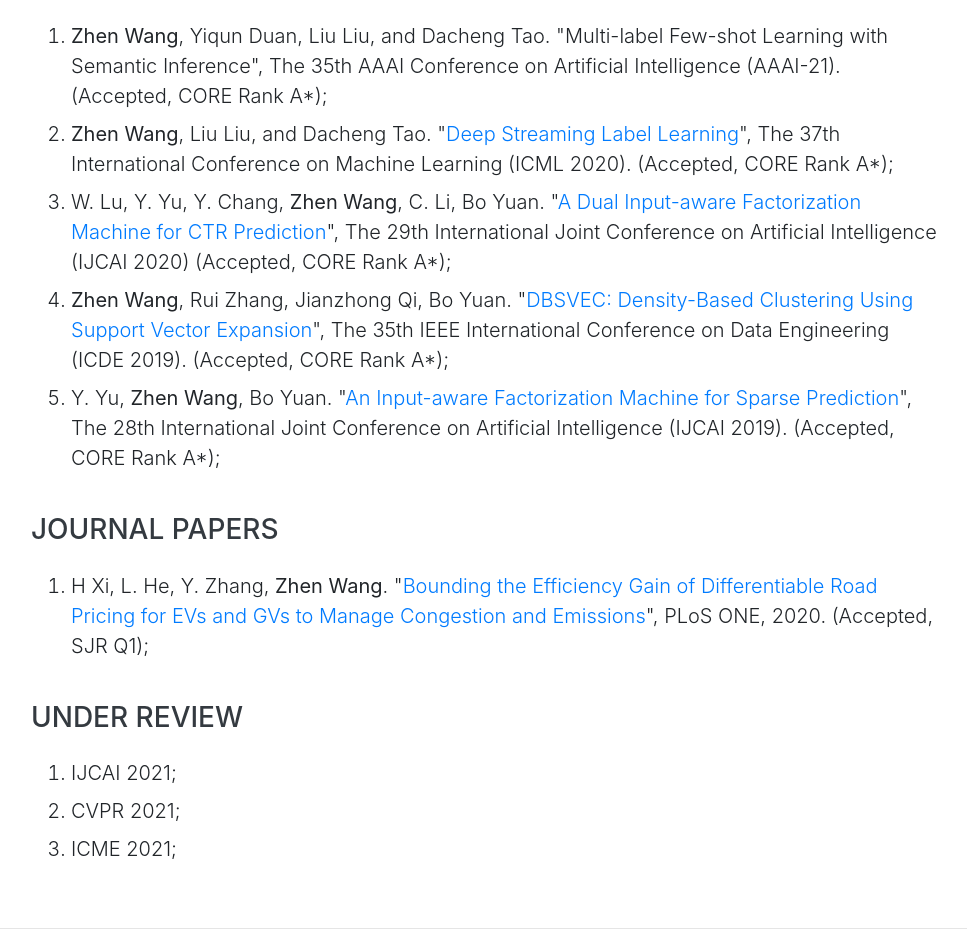
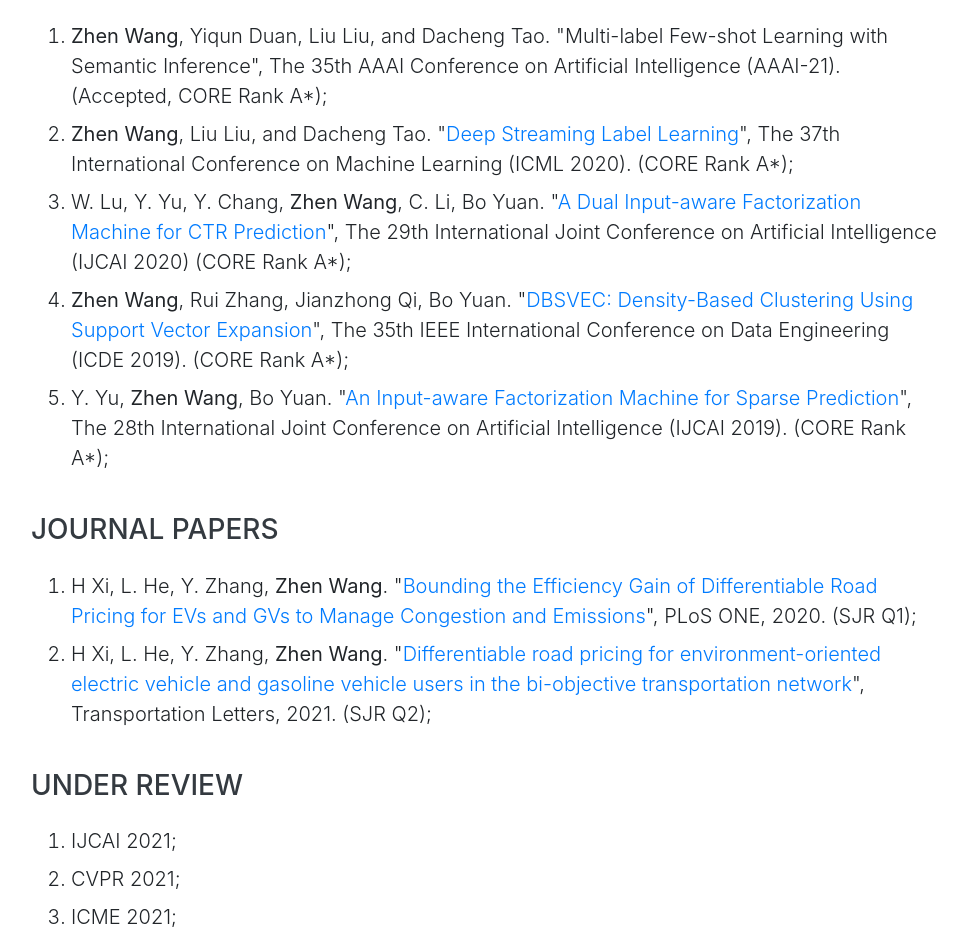
Before and after one commit to talent-pdf/Zhen-Zohn-WANG.github.io, a website with bundled scripts: page index.html in a window 1280 px wide. Shown: the part 972-1901 px from the top of the page, without its empty margins (289-1256 px from the left). Built offline with nearby package versions, Linux system fonts and the light colour scheme; a web font is replaced by a local one.

Commit message:
Update index.html

```diff
--- a/index.html
+++ b/index.html
@@ -102,15 +102,16 @@
         <ol>
 
           <li class="lead mb-2"> <b>Zhen Wang</b>, Yiqun Duan, Liu Liu, and Dacheng Tao. "Multi-label Few-shot Learning with Semantic Inference</a>", The 35th AAAI Conference on Artificial Intelligence (AAAI-21). (Accepted, CORE Rank A*);</li>
-          <li class="lead mb-2"> <b>Zhen Wang</b>, Liu Liu, and Dacheng Tao. "<a href=https://proceedings.icml.cc/static/paper_files/icml/2020/230-Paper.pdf>Deep Streaming Label Learning</a>", The 37th International Conference on Machine Learning (ICML 2020). (Accepted, CORE Rank A*);</li>
-          <li class="lead mb-2"> W. Lu, Y. Yu, Y. Chang, <b>Zhen Wang</b>, C. Li, Bo Yuan. "<a href=https://www.ijcai.org/Proceedings/2020/0434.pdf>A Dual Input-aware Factorization Machine for CTR Prediction</a>", The 29th International Joint Conference on Artificial Intelligence (IJCAI 2020) (Accepted, CORE Rank A*);</li>
-          <li class="lead mb-2"> <b>Zhen Wang</b>, Rui Zhang, Jianzhong Qi, Bo Yuan. "<a href=https://ieeexplore.ieee.org/document/8731606>DBSVEC: Density-Based Clustering Using Support Vector Expansion</a>", The 35th IEEE International Conference on Data Engineering (ICDE 2019). (Accepted, CORE Rank A*);</li>
-          <li class="lead mb-2"> Y. Yu, <b>Zhen Wang</b>, Bo Yuan. "<a href=https://www.ijcai.org/Proceedings/2019/0203.pdf>An Input-aware Factorization Machine for Sparse Prediction</a>", The 28th International Joint Conference on Artificial Intelligence (IJCAI 2019). (Accepted, CORE Rank A*);</li>
+          <li class="lead mb-2"> <b>Zhen Wang</b>, Liu Liu, and Dacheng Tao. "<a href=https://proceedings.icml.cc/static/paper_files/icml/2020/230-Paper.pdf>Deep Streaming Label Learning</a>", The 37th International Conference on Machine Learning (ICML 2020). (CORE Rank A*);</li>
+          <li class="lead mb-2"> W. Lu, Y. Yu, Y. Chang, <b>Zhen Wang</b>, C. Li, Bo Yuan. "<a href=https://www.ijcai.org/Proceedings/2020/0434.pdf>A Dual Input-aware Factorization Machine for CTR Prediction</a>", The 29th International Joint Conference on Artificial Intelligence (IJCAI 2020) (CORE Rank A*);</li>
+          <li class="lead mb-2"> <b>Zhen Wang</b>, Rui Zhang, Jianzhong Qi, Bo Yuan. "<a href=https://ieeexplore.ieee.org/document/8731606>DBSVEC: Density-Based Clustering Using Support Vector Expansion</a>", The 35th IEEE International Conference on Data Engineering (ICDE 2019). (CORE Rank A*);</li>
+          <li class="lead mb-2"> Y. Yu, <b>Zhen Wang</b>, Bo Yuan. "<a href=https://www.ijcai.org/Proceedings/2019/0203.pdf>An Input-aware Factorization Machine for Sparse Prediction</a>", The 28th International Joint Conference on Artificial Intelligence (IJCAI 2019). (CORE Rank A*);</li>
         </ol>
         <br \>
         <h3 class="mb-4">Journal Papers</h3>
         <ol>
-          <li class="lead mb-2">H Xi, L. He, Y. Zhang, <b>Zhen Wang</b>. "<a href=http://leibai.site/>Bounding the Efficiency Gain of Differentiable Road Pricing for EVs and GVs to Manage Congestion and Emissions</a>", PLoS ONE, 2020. (Accepted, SJR Q1);</li>
+          <li class="lead mb-2">H Xi, L. He, Y. Zhang, <b>Zhen Wang</b>. "<a href=https://journals.plos.org/plosone/article?id=10.1371/journal.pone.0234204>Bounding the Efficiency Gain of Differentiable Road Pricing for EVs and GVs to Manage Congestion and Emissions</a>", PLoS ONE, 2020. (SJR Q1);</li>
+          <li class="lead mb-2">H Xi, L. He, Y. Zhang, <b>Zhen Wang</b>. "<a href=https://www.tandfonline.com/doi/abs/10.1080/19427867.2021.1919468>Differentiable road pricing for environment-oriented electric vehicle and gasoline vehicle users in the bi-objective transportation network</a>", Transportation Letters, 2021. (SJR Q2);</li>
         </ol>
         <br \>
         <h3 class="mb-4">Under Review</h3>
```
